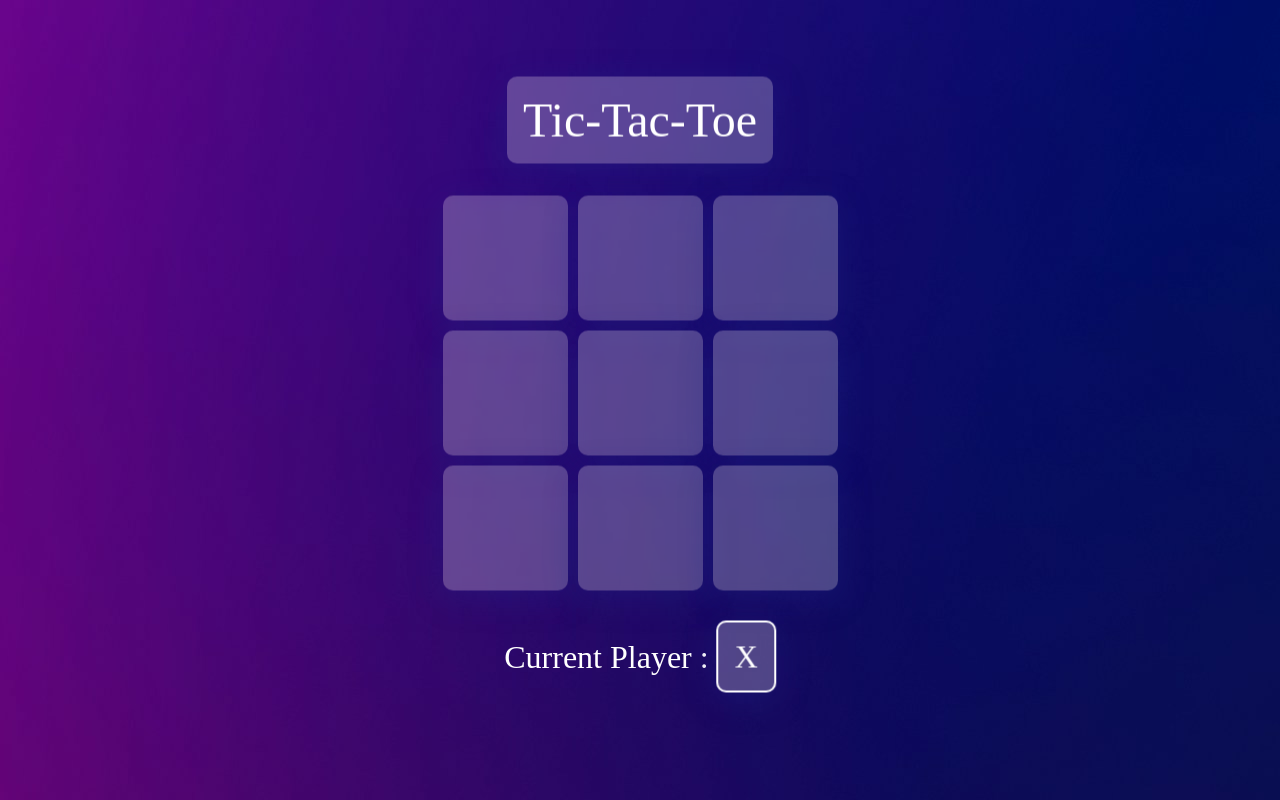
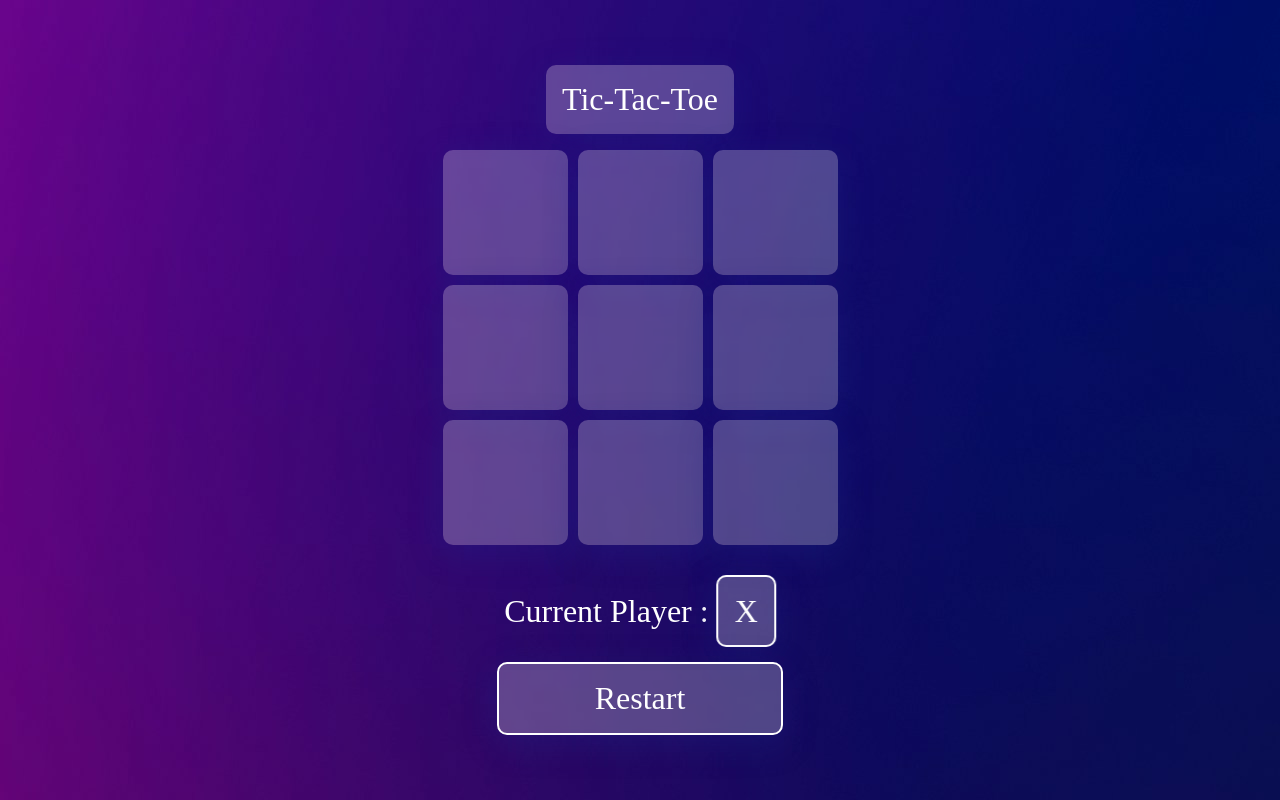
Before and after one commit to PushkarDesai-06/Tic-tac-toe, a plain HTML site: page index.html in a window 1280 px wide. Drawn offline with Linux system fonts and the light colour scheme.

Commit message:
Added a restart button and improved UI

```diff
--- a/index.html
+++ b/index.html
@@ -22,6 +22,7 @@
         <div class="box 8"></div>
       </div>
       <div class="currentPlayer">Current Player : <span>X</span></div>
+      <div class="restart"><span>Restart</span></div>
     </div>
 
     <!-- <div class="middle"></div> -->
--- a/script.js
+++ b/script.js
@@ -5,6 +5,7 @@ let title = document.querySelector(".title")
 let currPlayer = 'X'
 let isPaused = false
 let currentPlayer = document.querySelector(".currentPlayer span")
+let stat = 'ongoing'  //complete, ongoing
 
 let xList = []
 let oList = []
@@ -59,21 +60,36 @@ for (let i = 0; i < playArea.length; i++) {
             if (checkWin(playerList)) {
 
                 alert(`${currPlayer} WON!!`)
+                stat = 'complete'
 
                 isPaused = true
             }
             else if (xList.length + oList.length == 9) {
 
                 alert('Its a Draw : |')
+                stat = 'complete'
                 isPaused = true
             }
             else {
                 changePlayer()
             }
         }
-        // console.info(playArea[i]);
+
 
     })
 
 
 }
+
+let restart = document.querySelector(".restart")
+
+restart.addEventListener("click", () => {
+    for (let i = 0; i < playArea.length; i++) {
+        playArea[i].innerText = ''
+        currPlayer = 'X'
+        xList = []
+        oList = []
+        currentPlayer.innerText = 'X'
+        isPaused = false
+    }
+})
--- a/style.css
+++ b/style.css
@@ -22,8 +22,8 @@ body {
   transform: translate(-50%);
   color: white;
   /* text-align: center; */
-  font-size: 3rem;
-  margin-bottom: 2rem;
+  font-size: 2rem;
+  margin-bottom: 1rem;
   padding: 1rem;
   background: rgba(255, 250, 250, 0.25);
   box-shadow: 0 8px 32px 0 rgba(31, 38, 135, 0.37);
@@ -73,7 +73,7 @@ body {
   left: 50vw;
   transform: translate(-50%);
   /* justify-content: center; */
-  margin: 2rem 0;
+  margin: 2rem 0 1rem;
   font-size: 2rem;
   color: white;
 }
@@ -98,3 +98,24 @@ body {
   background-color: black;
   width: 10px;
 }
+
+.restart {
+  display: flex;
+  justify-content: center;
+  font-size: 2rem;
+  color: white;
+  position: relative;
+  text-align: center;
+  /* left: 50vw; */
+  /* transform: translate(-50%); */
+}
+
+.restart span {
+  padding: 1rem 6rem;
+  border: 2px solid white;
+  background: rgba(255, 250, 250, 0.25);
+  box-shadow: 0 8px 32px 0 rgba(31, 38, 135, 0.37);
+  backdrop-filter: blur(4px);
+  -webkit-backdrop-filter: blur(4px);
+  border-radius: 10px;
+}
```
